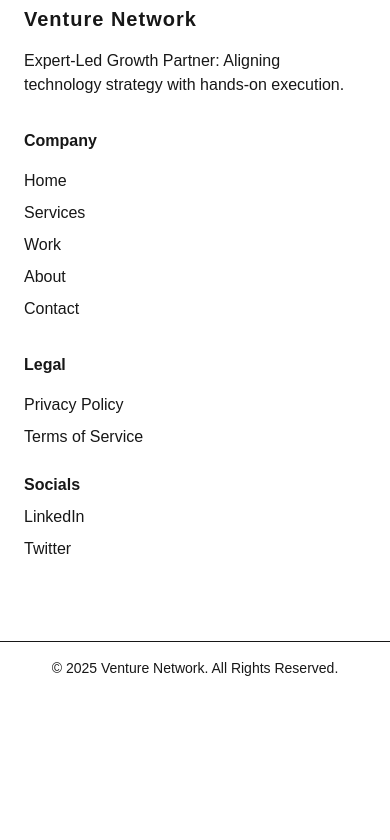
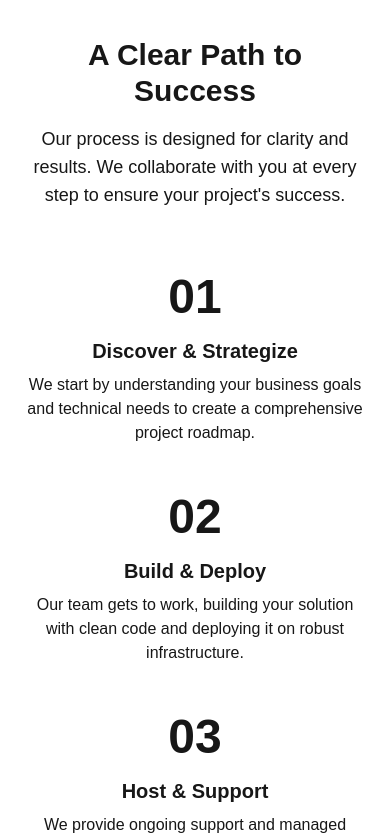
Before and after one commit to OctothorpZA/venture-network, a Next.js app: page / in a window 390 px wide. Shown: the part 3760-4600 px from the top of the page. Before the commit the page ends 4454 px from the top, so only its background shows below. Built offline with nearby package versions, Linux system fonts and the light colour scheme.

Commit message:
feat (homepage): build process section
Implements the "Our Process" section for the homepage.

- Creates the ProcessSection.tsx component.
- Adds a heading and a responsive container for the 3-step process.
- Includes styled cards for each step: Discover, Build, and Support.

```diff
--- a/src/app/page.tsx
+++ b/src/app/page.tsx
@@ -2,6 +2,7 @@ import HeroSection from '@/components/sections/homepage/HeroSection';
 import SocialProofBar from '@/components/sections/homepage/SocialProofBar';
 import ServicesSection from '@/components/sections/homepage/ServicesSection';
 import FeaturedWorkSection from '@/components/sections/homepage/FeaturedWorkSection';
+import ProcessSection from '@/components/sections/homepage/ProcessSection';
 
 export default function Home() {
   return (
@@ -10,6 +11,7 @@ export default function Home() {
       <SocialProofBar />
       <ServicesSection />
       <FeaturedWorkSection />
+      <ProcessSection />
       {/* Other homepage sections will be added here in future sprints */}
     </>
   );
--- /dev/null
+++ b/src/components/sections/homepage/ProcessSection.tsx
@@ -0,0 +1,59 @@
+import React from 'react';
+
+/**
+ * A card representing a single step in the company's process.
+ */
+const ProcessStep = ({ number, title, description }: { number: string; title: string; description: string }) => (
+  <div className="relative flex-1">
+    <div className="flex flex-col items-center text-center md:items-start md:text-left">
+      <span className="text-5xl font-bold text-brand-tangerine mb-4">{number}</span>
+      <h3 className="text-xl font-bold text-oxfordBlue mb-2">{title}</h3>
+      <p className="text-shadowBlue/80">{description}</p>
+    </div>
+  </div>
+);
+
+/**
+ * Renders the "Our Process" section for the homepage.
+ * Displays a 3-step visual graphic of the client engagement process.
+ */
+const ProcessSection = () => {
+  return (
+    <section className="bg-brand-platinum py-20 md:py-24">
+      <div className="container mx-auto px-6">
+        <div className="text-center mb-16">
+          <h2 className="text-3xl md:text-4xl font-bold text-oxfordBlue">
+            A Clear Path to Success
+          </h2>
+          {/* Corrected the unescaped apostrophe in "project's" to "project&apos;s" */}
+          <p className="text-lg md:text-xl text-shadowBlue mt-4 max-w-3xl mx-auto">
+            Our process is designed for clarity and results. We collaborate with you at every step to ensure your project&apos;s success.
+          </p>
+        </div>
+
+        <div className="relative flex flex-col md:flex-row justify-between items-start gap-12 md:gap-8">
+          {/* Decorative connecting line for desktop */}
+          <div className="hidden md:block absolute top-1/2 left-0 w-full h-px bg-shadowBlue/30 transform -translate-y-1/2" style={{top: 'calc(1.25rem)'}}></div>
+
+          <ProcessStep
+            number="01"
+            title="Discover & Strategize"
+            description="We start by understanding your business goals and technical needs to create a comprehensive project roadmap."
+          />
+          <ProcessStep
+            number="02"
+            title="Build & Deploy"
+            description="Our team gets to work, building your solution with clean code and deploying it on robust infrastructure."
+          />
+          <ProcessStep
+            number="03"
+            title="Host & Support"
+            description="We provide ongoing support and managed hosting to ensure your application remains secure, fast, and reliable."
+          />
+        </div>
+      </div>
+    </section>
+  );
+};
+
+export default ProcessSection;
```
